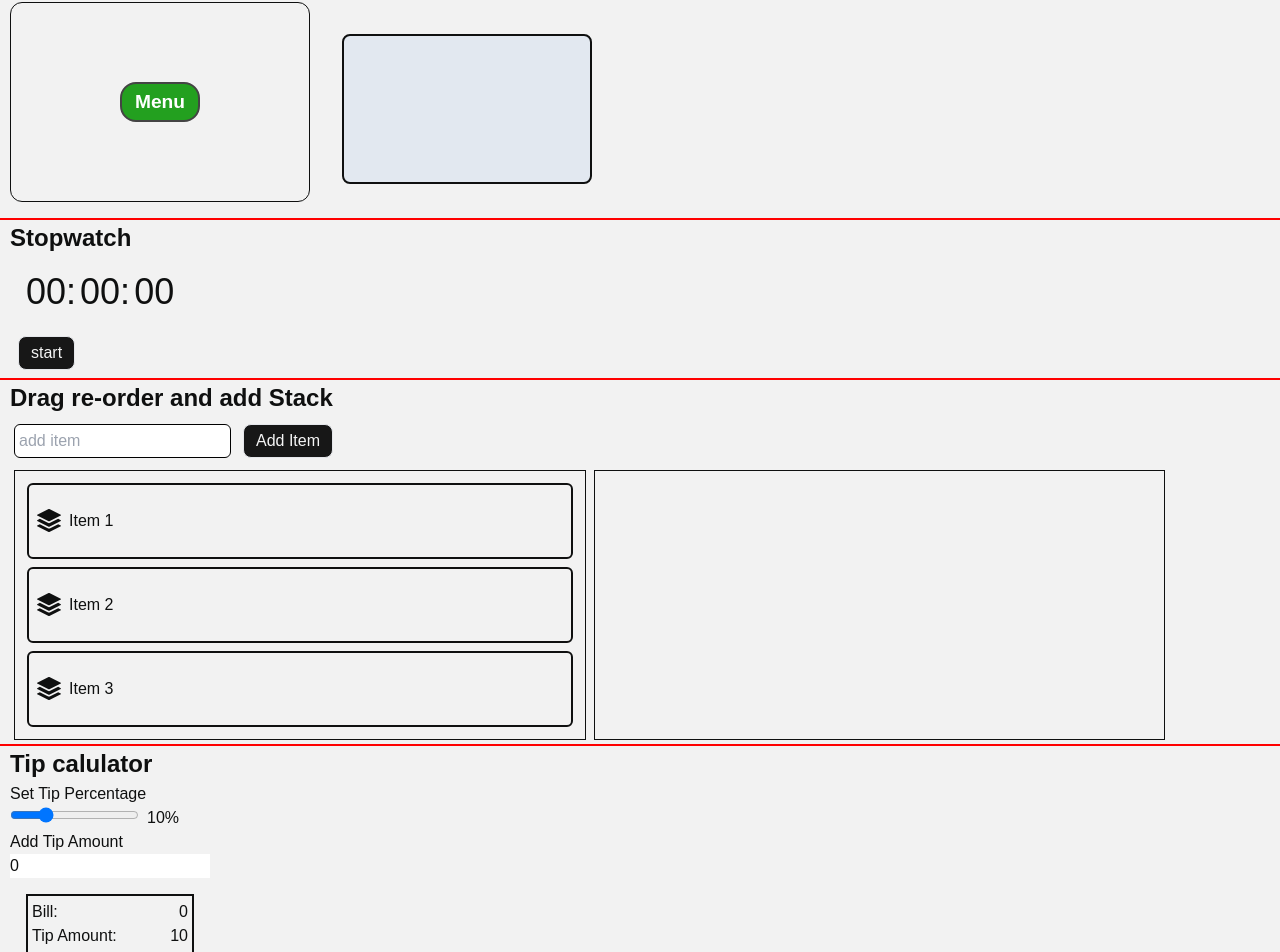
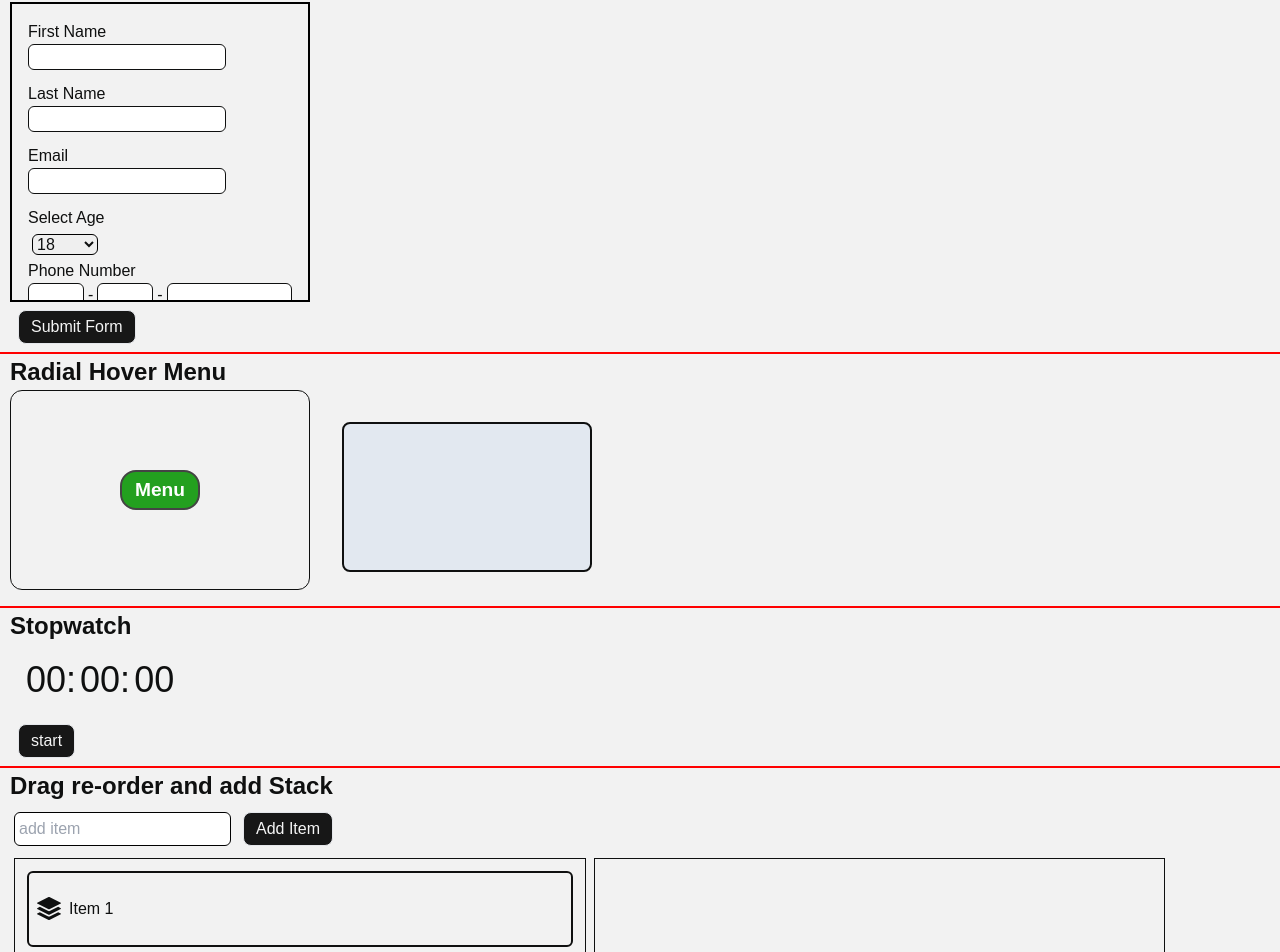
Before and after one commit to Cedaring-xr/react-component-examples, a React (Create React App) app: page / in a window 1280 px wide. Shown: the part 1481-2433 px from the top of the page. Built offline with nearby package versions, Linux system fonts and the light colour scheme.

Commit message:
added flashcard, expanded form components, also some refactor

```diff
--- a/src/App.tsx
+++ b/src/App.tsx
@@ -21,6 +21,8 @@ import isoMtn2 from './assets/iso-mtn-bw.png'
 import DateStepCounter from './components/basic/DateStepCounter'
 import DateSliderCounter from './components/basic/DateSliderCounter'
 import Tipcalculator from './components/basic/Tipcalculator'
+import ExpandedValidationForm from './components/basic/ExpandedValidationForm'
+import Flashcards from './components/basic/Flashcards'
 
 function App() {
 	const [theme, setTheme] = useState<boolean>(true)
@@ -70,6 +72,7 @@ function App() {
 			<SideMenu />
 			<NestedDropMenu />
 			<TabPages />
+			<ExpandedValidationForm />
 			<RadialMenu />
 			<Stopwatch />
 			<DragAndDrop />
@@ -80,6 +83,7 @@ function App() {
 			<Keypad />
 			<StarRating />
 			<IconAnimations />
+			<Flashcards />
 			<ImageSlider />
 			<ImageComparison beforeImage={isoMtn} afterImage={isoMtn2} />
 			<DotMaker />
--- /dev/null
+++ b/src/components/basic/ExpandedValidationForm.tsx
@@ -0,0 +1,81 @@
+import { useState } from 'react'
+
+type FormInputs = {
+	firstName: string
+	lastName: string
+	email: string
+	age: number
+	addressOne: string
+	addressTwo: string
+	state: string
+	zipcode: number
+}
+
+export default function ExpandedValidationForm() {
+	const [form, setForm] = useState({})
+
+	function handleFormSubmit() {}
+
+	// use spread operator along with [e.target.name] to modify the state objects, instead of using e.target.value and different state variables.
+
+	return (
+		<section className="component">
+			<h2 className="component-title">More complex Form</h2>
+			<form
+				onSubmit={handleFormSubmit}
+				className="flex flex-col w-[300px] border-black border-2 overflow-y-scroll p-4 h-[300px]"
+			>
+				<label htmlFor="firstName">First Name</label>
+				<input type="text" name="firstName" className="textInput" />
+				<label htmlFor="lastname">Last Name</label>
+				<input type="text" name="lastName" className="textInput" />
+				<label htmlFor="email">Email</label>
+				<input type="email" name="email" className="textInput" />
+				<label htmlFor="age">Select Age</label>
+				<select name="age" id="age-select" className="w-1/4 m-1 border-[1px] border-black rounded-md">
+					{Array.from({ length: 110 - 18 + 1 }, (_, i) => 18 + i).map((num) => (
+						<option value={num}>{num}</option>
+					))}
+				</select>
+				<label htmlFor="">Phone Number</label>
+				<div id="phone-number-container" className="flex">
+					<input
+						type="string"
+						name="phoneAreacode"
+						className="textInput w-14 mr-1"
+						maxLength={3}
+						onChange={(e) => e.target.value.replace(/[^0-9.]/g, '')}
+					/>
+					<span>-</span>
+					<input type="string" name="phoneExtension" className="textInput w-14 mx-1" maxLength={3} />
+					<span>-</span>
+					<input type="string" name="phoneNumber" className="textInput ml-1" maxLength={4} />
+				</div>
+				<div id="address-input-container" className="flex flex-col">
+					<label htmlFor="address-line-one">Address Line 1</label>
+					<input type="text" name="address-line-one" className="textInput" />
+					<label htmlFor="address-line-two">Address Line 2</label>
+					<input type="text" name="address-line-two" className="textInput" />
+				</div>
+				<div className="flex mb-2">
+					<input type="checkbox" name="agree" className="mr-2 w-4" />
+					<label htmlFor="agree">Agree to Terms</label>
+				</div>
+				<label htmlFor="">Select Best Description</label>
+				<div id="radio-inputs" className="grid grid-cols-2 gap-2">
+					<input type="radio" name="first" />
+					<label htmlFor="first">First</label>
+					<input type="radio" name="second" />
+					<label htmlFor="second">Second</label>
+					<input type="radio" name="third" />
+					<label htmlFor="third">Third</label>
+					<input type="radio" name="fourth" />
+					<label htmlFor="fourth">Fourth</label>
+				</div>
+			</form>
+			<button type="submit" className="button">
+				Submit Form
+			</button>
+		</section>
+	)
+}
--- a/src/components/basic/Flashcards.tsx
+++ b/src/components/basic/Flashcards.tsx
@@ -1,9 +1,39 @@
-const flashCardData = {}
+import { useState } from 'react'
+
+const flashCardData = {
+	question: 'What are the basic JavaScript data types?'
+}
 
 export default function Flashcards() {
+	const [showAnswer, setShowAnswer] = useState(false)
+	const [activeCard, setActiveCard] = useState(0) //loop through array of cards
+	const [form, setForm] = useState({ question: '', answer: '' })
+
+	const cardList = []
+
+	const handleCardChange = (e: any): void => {
+		setForm({
+			...form,
+			[e.target.name]: e.target.value
+		})
+	}
+
+	const createNewCard = () => {}
+
 	return (
 		<section className="component">
-			<h2>Simple flashcards</h2>
+			<h2 className="component-title">Simple flashcards</h2>
+			<div>
+				<p>Create new Card</p>
+				<form action="">
+					<input type="text" name="question" className="textInput" onChange={handleCardChange} />
+					<input type="text" name="answer" className="textInput" onChange={handleCardChange} />
+				</form>
+				<button className="button" onClick={createNewCard}></button>
+			</div>
+			<div id="cards-container">
+				<div id="card"></div>
+			</div>
 		</section>
 	)
 }
--- a/src/components/basic/IconAnimations.tsx
+++ b/src/components/basic/IconAnimations.tsx
@@ -1,7 +1,16 @@
 import { GiWaterDrop } from 'react-icons/gi'
 import Tooltip from './Tooltip'
+import TooltipImproved from './TooltipImproved'
 
 export default function IconAnimations() {
+	const handleTooltip = (message: string) => {
+		return (
+			<TooltipImproved>
+				<p>{message}</p>
+			</TooltipImproved>
+		)
+	}
+
 	return (
 		<section className="component">
 			<h2 className="component-title">Animated Icons with tooltips</h2>
--- a/src/components/basic/Tipcalculator.tsx
+++ b/src/components/basic/Tipcalculator.tsx
@@ -2,22 +2,14 @@ import { useState } from 'react'
 
 export default function Tipcalculator() {
 	const [tipPercent, setTipPercent] = useState('10')
-	const [billAmount, setBillAmount] = useState(0)
-	const [total, setTotal] = useState(0)
+	const [billAmount, setBillAmount] = useState('')
 
-	const calculateTip = (e: any) => {
-		setBillAmount(Number(e.target.value))
-		// take bill amount if more than 0
-		if (billAmount > 0) {
-			const tip = billAmount * (Number(tipPercent) / 100)
-			const total = billAmount + tip
-			setTotal(total)
-		}
-	}
+	let tipAmount: string = (Number(billAmount) * (Number(tipPercent) / 100)).toFixed(2)
+	let total: string = (Number(billAmount) + Number(tipAmount)).toFixed(2)
 
 	return (
 		<section className="component">
-			<h2 className="component-title">Tip calulator</h2>
+			<h2 className="component-title">Tip Calulator</h2>
 			<div className="flex flex-col w-[200px]">
 				<label htmlFor="percent">Set Tip Percentage</label>
 				<div>
@@ -33,20 +25,27 @@ export default function Tipcalculator() {
 					<span className="m-2">{tipPercent}%</span>
 				</div>
 
-				<label htmlFor="amount">Add Tip Amount</label>
-				<input type="number" value={billAmount} onChange={calculateTip} />
+				<label htmlFor="amount">Input Bill Amount</label>
+				<input
+					type="text"
+					value={billAmount}
+					onChange={(e) => setBillAmount(e.target.value.replace(/[^0-9.]/g, ''))}
+					className="border-content border-2 rounded-lg px-1"
+				/>
 				<div className=" m-4 border-content border-2 p-1">
 					<h3 className="float-left">Bill: </h3>
-					<p className="float-right">{total}</p>
+					<p className="float-right">${billAmount}</p>
 					<br />
 					<h3 className="float-left">Tip Amount: </h3>
-					<p className="float-right">{tipPercent}</p>
+					<p className="float-right">${tipAmount}</p>
 					<br />
 					<div className="border-b-2 border-black my-2"></div>
 					<h3 className="float-left">Toal: </h3>
-					<p className="float-right">{total}</p>
+					<p className="float-right">${total}</p>
 				</div>
-				<button className="button">Clear</button>
+				<button className="button" onClick={() => setBillAmount('')}>
+					Clear
+				</button>
 			</div>
 		</section>
 	)
--- a/src/components/todoList/TodoItem.tsx
+++ b/src/components/todoList/TodoItem.tsx
@@ -1,11 +1,19 @@
 import { useState } from 'react'
 
-export default function TodoItem({ todo }: any) {
+type TodoProps = {
+	todo: {
+		id: number
+		title: string
+		completed: boolean
+	}
+}
+
+export default function TodoItem({ todo }: TodoProps) {
 	const [isCompleted, setIsCompleted] = useState(false)
 
 	return (
 		<div className="flex flex-row">
-			<input type="checkbox" value={todo.completed} onChange={() => setIsCompleted(!isCompleted)} />
+			<input type="checkbox" onChange={() => setIsCompleted(!isCompleted)} />
 			<h3>{todo.title}</h3>
 		</div>
 	)
--- a/src/globals.css
+++ b/src/globals.css
@@ -116,4 +116,8 @@
 		top: 60px;
 		clip-path: polygon(50% 100%, 6.7% 25%, 93.3% 25%, 50% 100%);
 	}
+
+	.textInput {
+		@apply rounded-md px-3 mb-3 border-content border-[1px] w-3/4;
+	}
 }
```
